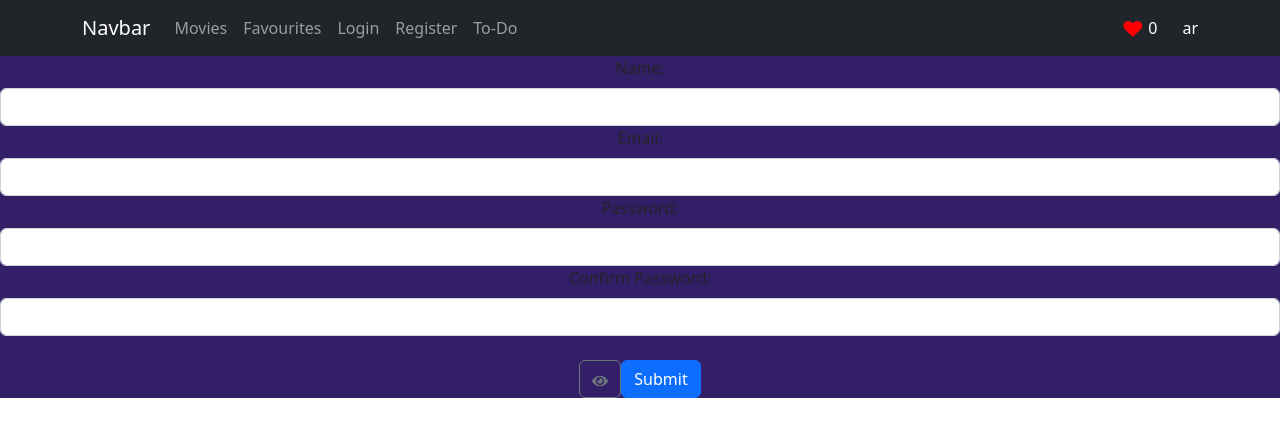
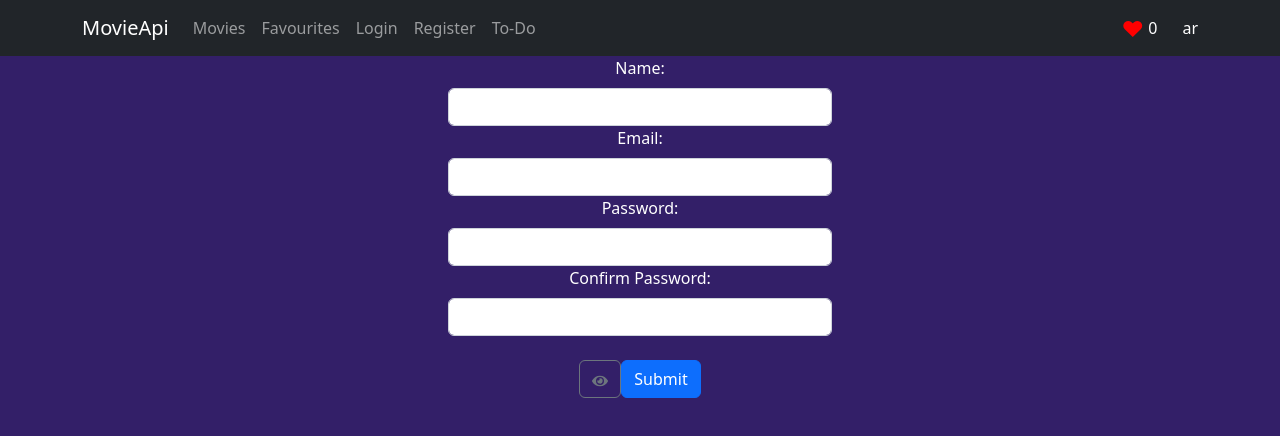
Before and after one commit to Mustafaa-Ali/MovieApi, a React (Create React App) app: page /register in a window 1280 px wide. Shown: the top 436 px of the page. Built offline with nearby package versions, Linux system fonts and the light colour scheme.

Commit message:
Add files via upload

```diff
--- a/public/index.html
+++ b/public/index.html
@@ -17,29 +17,12 @@
     <link rel="manifest" href="%PUBLIC_URL%/manifest.json" />
     <script src="https://kit.fontawesome.com/50eae926d0.js" crossorigin="anonymous"></script>
     <link rel="apple-touch-icon" href="%PUBLIC_URL%/logo192.png" />
-    <!--
-      Notice the use of %PUBLIC_URL% in the tags above.
-      It will be replaced with the URL of the `public` folder during the build.
-      Only files inside the `public` folder can be referenced from the HTML.
 
-      Unlike "/favicon.ico" or "favicon.ico", "%PUBLIC_URL%/favicon.ico" will
-      work correctly both with client-side routing and a non-root public URL.
-      Learn how to configure a non-root public URL by running `npm run build`.
-    -->
     <title>React App</title>
   </head>
-  <body>
+  <body style="background-color: #331f68;">
     <noscript>You need to enable JavaScript to run this app.</noscript>
     <div id="root"></div>
-    <!--
-      This HTML file is a template.
-      If you open it directly in the browser, you will see an empty page.
 
-      You can add webfonts, meta tags, or analytics to this file.
-      The build step will place the bundled scripts into the <body> tag.
-
-      To begin the development, run `npm start` or `yarn start`.
-      To create a production bundle, use `npm run build` or `yarn build`.
-    -->
   </body>
 </html>
--- a/src/components/login/login.js
+++ b/src/components/login/login.js
@@ -51,29 +51,31 @@ function LoginForm() {
 
   return (
     <Form onSubmit={handleSubmit}>
-      <Form.Group controlId="formEmail">
-        <Form.Label>Email:</Form.Label>
+      <Form.Group controlId="formEmail" className="mx-auto">
+        <Form.Label style={{ color: 'white' }}>Email:</Form.Label>
         <Form.Control
           type="email"
           placeholder="Enter email"
           value={email}
           onChange={handleEmailChange}
           isInvalid={emailError !== ''}
+          style={{ width: '30%', margin:'auto' }}
         />
         <Form.Control.Feedback type="invalid">
           {emailError}
         </Form.Control.Feedback>
       </Form.Group>
 
-      <Form.Group controlId="formPassword">
-        <Form.Label>Password:</Form.Label>
-        <div className="input-group">
+      <Form.Group controlId="formPassword" className="mx-auto">
+        <Form.Label style={{ color: 'white' }}>Password:</Form.Label>
+        <div className="input-group" style={{ width: '30%', margin:'auto' }}>
           <Form.Control
             type={showPassword ? 'text' : 'password'}
             placeholder="Enter password"
             value={password}
             onChange={handlePasswordChange}
             isInvalid={passwordError !== ''}
+
           />
           <Button
             variant="outline-secondary"
@@ -86,9 +88,9 @@ function LoginForm() {
         <Form.Control.Feedback type="invalid">
           {passwordError}
         </Form.Control.Feedback>
-      </Form.Group><br/>
+      </Form.Group><br />
 
-      <Button variant="primary" type="submit">
+      <Button variant="primary" type="submit" className="mx-auto">
         Log In
       </Button>
     </Form>
--- a/src/components/navbar/header.js
+++ b/src/components/navbar/header.js
@@ -15,7 +15,7 @@ function Header() {
     <>
        <Navbar bg="dark" variant="dark" expand="lg">
       <Container>
-        <Navbar.Brand as={Link} to="/">Navbar</Navbar.Brand>
+        <Navbar.Brand as={Link} to="/">MovieApi</Navbar.Brand>
         <Navbar.Toggle aria-controls="navbar-nav" />
         <Navbar.Collapse id="navbar-nav">
           <Nav >
--- a/src/components/register/register.js
+++ b/src/components/register/register.js
@@ -59,12 +59,13 @@ const RegisterForm = () => {
     return (
         <Form onSubmit={handleSubmit}>
             <Form.Group controlId="name">
-                <Form.Label>Name:</Form.Label>
+                <Form.Label style={{ color: 'white' }}>Name:</Form.Label>
                 <Form.Control
                     type="text"
                     value={name}
                     onChange={(event) => setName(event.target.value)}
                     required
+                    style={{ width: '30%', margin:'auto' }}
                 />
                 {nameError && (
                     <Alert variant="danger">
@@ -72,21 +73,23 @@ const RegisterForm = () => {
                     </Alert>)}
             </Form.Group>
             <Form.Group controlId="email">
-                <Form.Label>Email:</Form.Label>
+                <Form.Label style={{ color: 'white' }}>Email:</Form.Label>
                 <Form.Control
                     type="email"
                     value={email}
                     onChange={(event) => setEmail(event.target.value)}
                     required
+                    style={{ width: '30%', margin:'auto' }}
                 />
             </Form.Group>
             <Form.Group controlId="password">
-                <Form.Label>Password:</Form.Label>
+                <Form.Label style={{ color: 'white' }}>Password:</Form.Label>
                 <Form.Control
                     type={showPassword ? 'text' : 'password'}
                     value={password}
                     onChange={(event) => setPassword(event.target.value)}
                     required
+                    style={{ width: '30%', margin:'auto' }}
                 />
                 {passwordError && (
                     <Alert variant="danger">
@@ -96,12 +99,13 @@ const RegisterForm = () => {
                 )}
             </Form.Group>
             <Form.Group controlId="confirmPassword">
-                <Form.Label>Confirm Password:</Form.Label>
+                <Form.Label style={{ color: 'white' }}>Confirm Password:</Form.Label>
                 <Form.Control
                     type={showPassword ? 'text' : 'password'}
                     value={confirmPassword}
                     onChange={(event) => setConfirmPassword(event.target.value)}
                     required
+                    style={{ width: '30%', margin:'auto' }}
                 />
                 {confirmPasswordError && (
                     <Alert variant="danger">Passwords do not match.</Alert>
--- a/src/components/todo/todo.js
+++ b/src/components/todo/todo.js
@@ -26,7 +26,7 @@ const TodoList = () => {
     <Container className="mt-4">
       <Row>
         <Col>
-          <h1>To-Do List</h1>
+          <h1 style={{ color: 'white' }}>To-Do List</h1>
           <Form onSubmit={handleSubmit}>
             <Form.Group controlId="newTask">
               <Form.Control
@@ -35,6 +35,7 @@ const TodoList = () => {
                 value={newTask}
                 onChange={(event) => setNewTask(event.target.value)}
                 required
+
               />
             </Form.Group><br/>
             <Button variant="primary" type="submit">
--- a/src/index.css
+++ b/src/index.css
@@ -5,6 +5,9 @@ body {
     sans-serif;
   -webkit-font-smoothing: antialiased;
   -moz-osx-font-smoothing: grayscale;
+  background-color: #331f68;
+  text-align: center;
+  color: white;
 }
 
 code {
```
